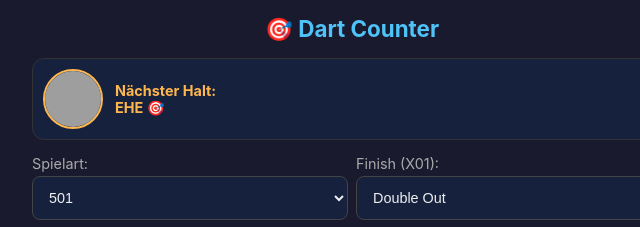
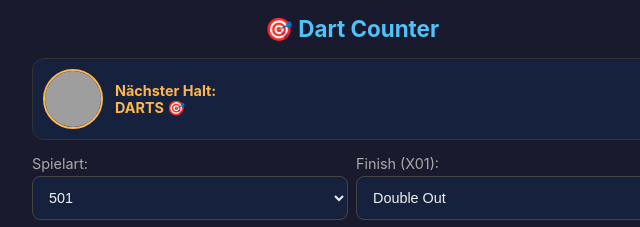
Before and after one commit to dvujotic-art/Darts-Calculator-deepseek, a plain HTML site: page index.html in a window 1280 px wide. Shown: the top 227 px of the page, 288-928 px from the left. Drawn offline with Linux system fonts and the light colour scheme; grey boxes are pictures that could not be loaded.

Commit message:
Change text from 'EHE' to 'DARTS' in index.html

```diff
--- a/index.html
+++ b/index.html
@@ -156,7 +156,7 @@
     <!-- Das Bild als Easter Egg -->
     <div class="setup-avatar">
       <img src="./mann.png" alt="Nächster Halt EHE">
-      <div class="text">Nächster Halt:<br>EHE 🎯</div>
+      <div class="text">Nächster Halt:<br>DARTS 🎯</div>
     </div>
 
     <div class="setup">
```
